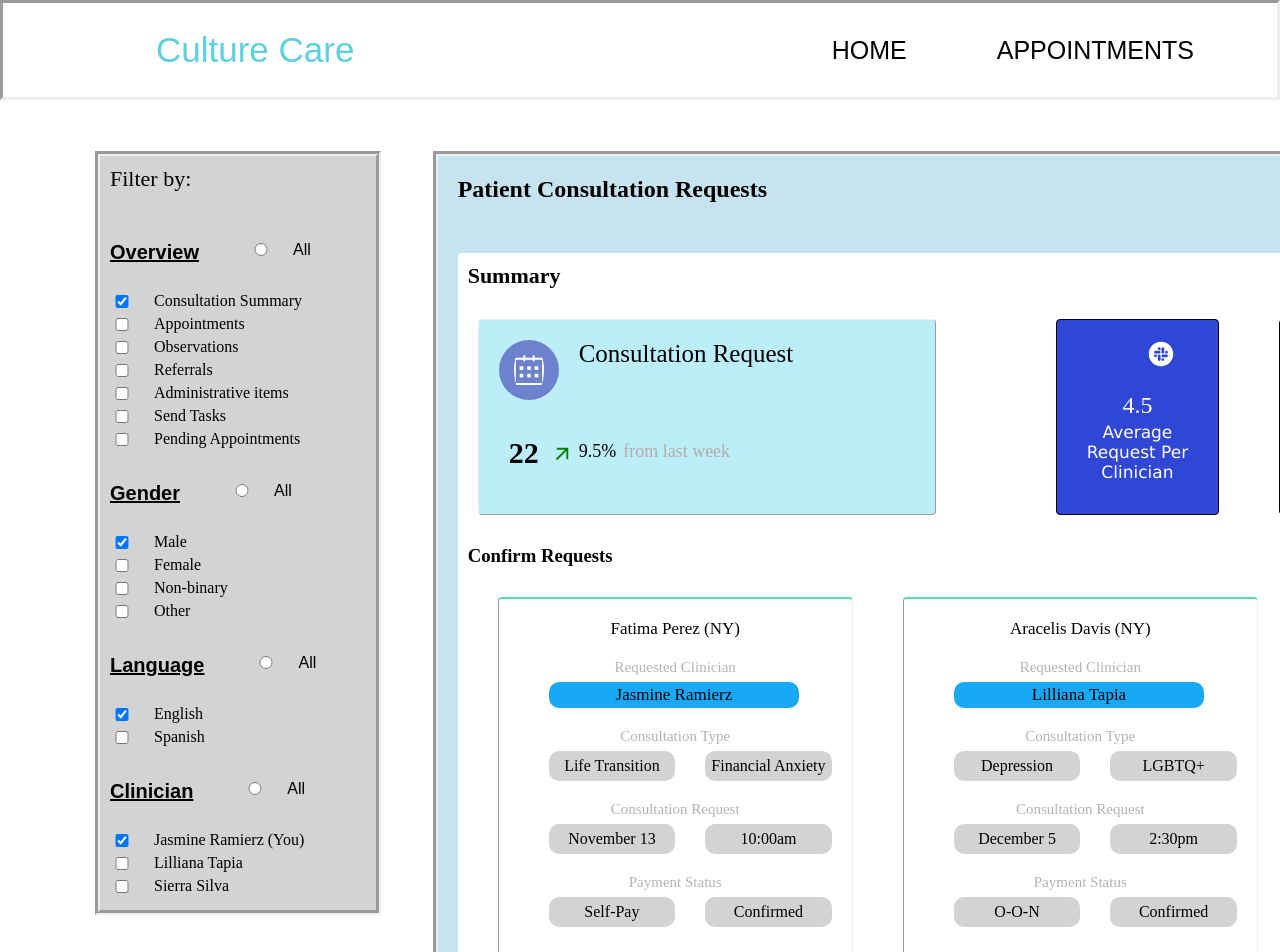
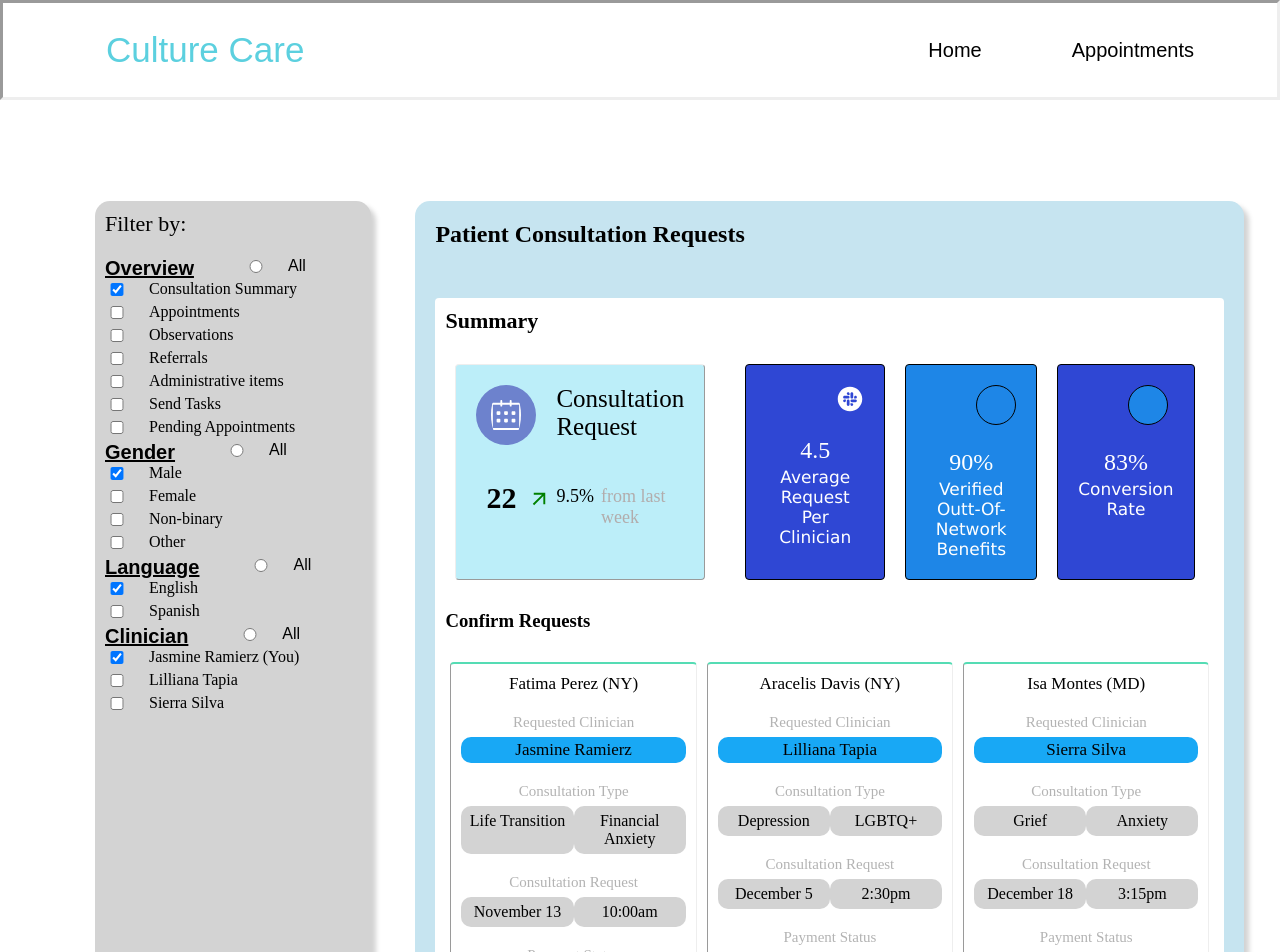
Before and after one commit to wenlilai/culturecare, a React (Create React App) app: page / in a window 1280 px wide. Shown: the top 952 px of the page. Before the commit the page ends 800 px from the top, so only its background shows below. Built offline with nearby package versions, Linux system fonts and the light colour scheme; some icons are missing.

Commit message:
added some css

```diff
--- a/src/App.css
+++ b/src/App.css
@@ -36,3 +36,14 @@
     transform: rotate(360deg);
   }
 }
+
+.main-section {
+  padding-top: 0px;
+  margin-top: 0px;
+  display: flex;
+  flex-direction: row;
+}
+
+.all {
+  overflow: scroll;
+}
--- a/src/App.js
+++ b/src/App.js
@@ -1,16 +1,17 @@
 
 import Navigation from './Navigation/Nav';
 import Appointments from './Appointments/Appointments';
-import TherapistPortal from './pages/TherapistPortal/TherapistPortal';
+// import TherapistPortal from './pages/TherapistPortal/TherapistPortal';
 import Sidebar from './pages/Sidebar';
+import "./App.css";
 
 function App() {
   return (
-    <>
+    <div className='all'>
+      <Navigation />
       <Sidebar />
-      <Navigation />
       <Appointments />
-    </>
+    </div>
   );
 }
 
--- a/src/Navigation/Nav.css
+++ b/src/Navigation/Nav.css
@@ -33,11 +33,13 @@ nav {
     margin-left: 100px;
     padding: 0px 50px;
     margin-left: 100px;
+    padding-left: 0px;
 }
 
 .navbar_container a {
     font-size: 35px;
     color: rgb(92, 208, 223);
+    padding-left: 0px;
 }
 
 .navbar_menu {
@@ -49,7 +51,7 @@ nav {
 }
 
 .navbar_menu a {
-    font-size: 25px;
+    font-size: 20px;
     color: black;
     padding: 10px;
     margin-right: 70px;
--- a/src/Navigation/Nav.js
+++ b/src/Navigation/Nav.js
@@ -7,8 +7,8 @@ function Nav() {
         </div>
 
         <div className='navbar_menu'>
-            <a href="/">HOME</a>
-            <a href="/">APPOINTMENTS</a>
+            <a href="/">Home</a>
+            <a href="/">Appointments</a>
         </div>
     </nav>
 
--- a/src/pages/Sidebar.css
+++ b/src/pages/Sidebar.css
@@ -6,13 +6,13 @@
 
 .sidebar {
     width: 15%;
-    position: fixed;
-    height: 100%;
+    /* height: 100%; */
     border-right: 2px solid white;
     z-index: 3;
     display:flex;
     flex-direction: column;
     align-items: center;
+    font: sans-serif;
 }
 
 .logo-container {
--- a/src/pages/TherapistPortal/TherapistPortal.css
+++ b/src/pages/TherapistPortal/TherapistPortal.css
@@ -5,10 +5,7 @@
 }
 
 body {
-  position: fixed;
-  width: 100%;
-  height: 100%;
-  overflow: hidden;
+  font: sans-serif;
 }
 
 .title h1 {
@@ -17,13 +14,14 @@ body {
 }
 
 .cover-box1 {
-  border: 5px;
-  border-style: groove;
+  /* border: 5px; */
+  /* border-style: groove; */
+  border-radius: 15px;
+  box-shadow: 5px 5px 5px lightgrey;
   padding: 10px;
   margin-left: 50%;
-  margin-top: 60px;
+  margin-top: 0px;
   background: lightgrey;
-  height: 120%;
 }
 
 .filter-menu h4 {
@@ -34,10 +32,9 @@ body {
 .filter-container {
   display: flex;
   justify-content: space-between;
-  height: 80px;
+  /* height: 80px; */
   z-index: 1;
   width: 100%;
-  max-width: 1300px;
   margin: 0px auto;
   padding: 0px 50px;
 }
@@ -142,20 +139,20 @@ body {
 .flex-container {
   display: flex;
   flex-direction: row;
+  font: sans-serif;
 }
 
 
 .box1 {
   align-content: center;
-  border: 5px;
-  border-style: groove;
+  border-radius: 15px;
   padding: 20px;
   margin-left: 40%;
-  margin-top: 60px;
+  margin-top: 0px;
   background: rgb(198, 228, 240);
-  width: 1000%;
-  height: 100%;
+  width: 750%;
   margin-bottom: 20px;
+  box-shadow: 5px 5px 5px lightgrey;
 }
 
 h4 {
@@ -170,12 +167,18 @@ h4 {
   padding: 10px;
   margin-top: 50px;
   width: 100%;
-  height: 100%;
 }
 
 .flex-boxes {
   display: flex;
   flex-direction: row;
+}
+
+.box-stats {
+  display: flex;
+  flex-direction: row;
+  width: 100%;
+  margin-left: 20px;
 }
 
 .box_1 {
@@ -186,7 +189,7 @@ h4 {
   margin-left: 10px;
   padding: 20px;
   padding-bottom: -50px;
-  width: 40%;
+  width: 100%;
 }
 
 .flex-calender {
@@ -252,8 +255,8 @@ h4 {
   background-color: rgb(47, 71, 212);
   margin-top: 30px;
   padding: 20px;
-  margin-left: 120px;
-  width: 14%;
+  margin-left: 20px;
+  width: 100%;
 }
 
 .circle {
@@ -282,8 +285,8 @@ h4 {
   background-color: rgb(30, 134, 231);
   margin-top: 30px;
   padding: 20px;
-  margin-left: 60px;
-  width: 14%;
+  margin-left: 20px;
+  width: 100%;
 }
 
 .fact-check {
@@ -303,8 +306,8 @@ h4 {
   background-color: rgb(47, 71, 212);
   margin-top: 30px;
   padding: 20px;
-  margin-left: 60px;
-  width: 14%;
+  margin-left: 20px;
+  width: 100%;
   margin-right: 20px;
 }
 
@@ -315,6 +318,7 @@ h3 {
 .requests {
   display: flex;
   flex-direction: row;
+  width: 100%;
 }
 
 .request-1,
@@ -324,14 +328,13 @@ h3 {
   border-top: rgb(85, 220, 180) 2px solid;
   border-radius: 4px;
   background-color: white;
-  padding: 20px;
+  padding: 10px;
   margin-top: 30px;
-  margin-left: 30px;
-  margin-right: 20px;
+  margin-left: 5px;
+  margin-right: 5px;
   text-align: center;
-  width: 30%;
+  width: 100%;
   font-size: 17px;
-  height: -10%;
 }
 
 .clinician_1,
@@ -347,9 +350,10 @@ h3 {
 .clinician_name3 {
   border-radius: 10px;
   background-color: rgb(24, 168, 245);
-  width: 80%;
+  width: 100%;
   margin-top: 6px;
-  margin-left: 30px;
+  /* margin-left: 5px; */
+  /* margin-right: 5px; */
   padding: 3px;
 }
 
@@ -365,7 +369,7 @@ h3 {
   background-color: #d3d3d3;
   width: 100%;
   margin-top: 6px;
-  margin-left: 30px;
+  margin-left: 0px;
   padding: 6px;
 }
 
@@ -374,8 +378,8 @@ h3 {
   font-size: 17px;
   background-color: rgb(24, 168, 245);
   margin-top: 30px;
-  margin-left: 30px;
+  /* margin-left: 30px; */
   padding: 3px;
-  width: 90%;
+  width: 100%;
   text-align: center;
 }
--- a/src/pages/TherapistPortal/TherapistPortal.js
+++ b/src/pages/TherapistPortal/TherapistPortal.js
@@ -187,7 +187,7 @@ function Category() {
                                     </div>
                                 </div>
 
-
+                                <div class="box-stats">
                                     <div class="box_2">
                                         <p><AiFillSlackCircle style={{ color: 'white' }} className='circle' /></p>
                                         <div class="circle-text_1">4.5</div>
@@ -204,6 +204,7 @@ function Category() {
                                         <p><FaUserCheck style={{ color: 'white' }} className='fact-check' /></p>
                                         <div class="circle-text_1">83%</div>
                                         <div class="circle-text_2">Conversion Rate</div>
+                                    </div>
                                 </div>
                             </div>
 
```
Lines whose indentation alone changed are shown as unchanged.
